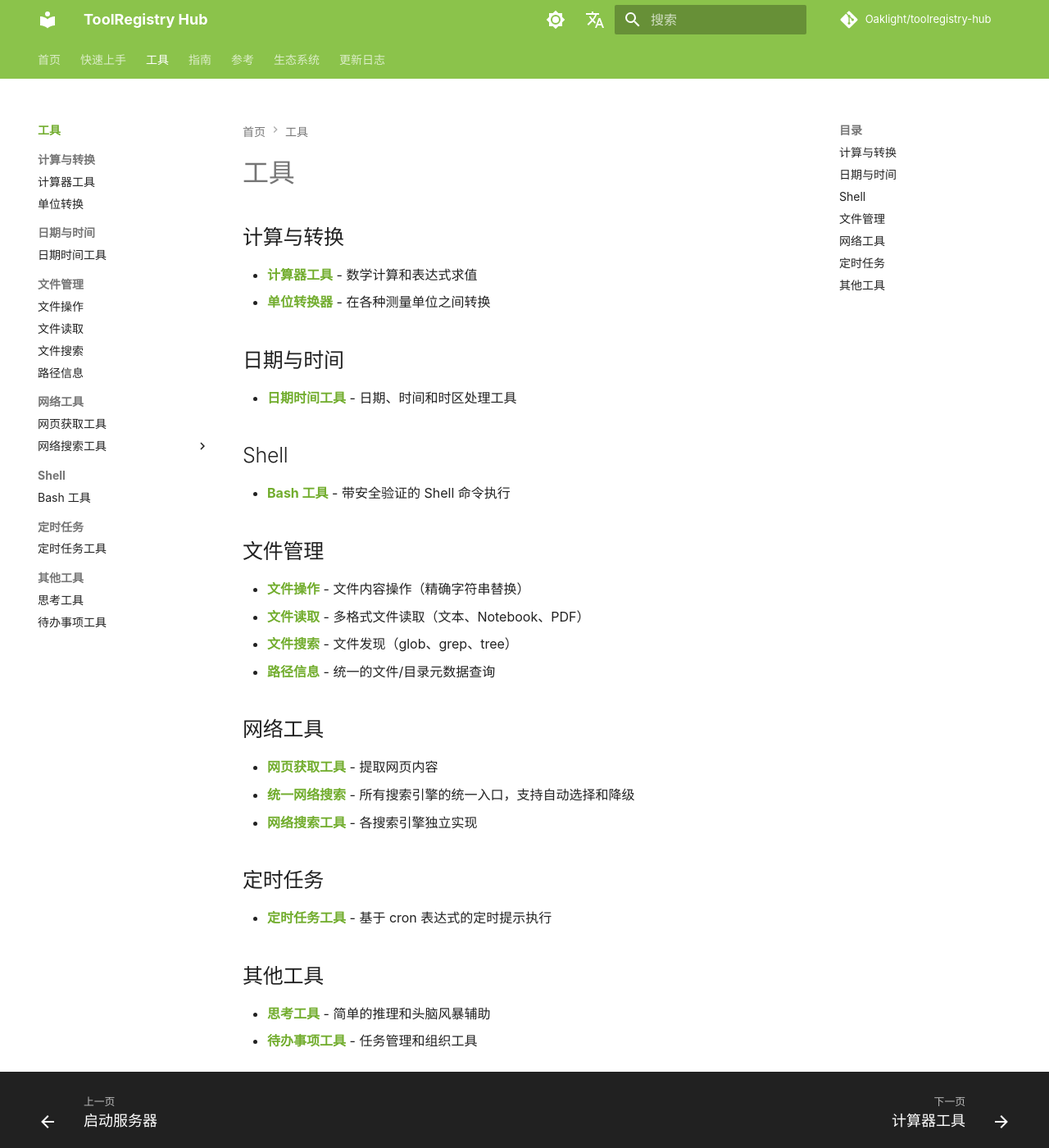
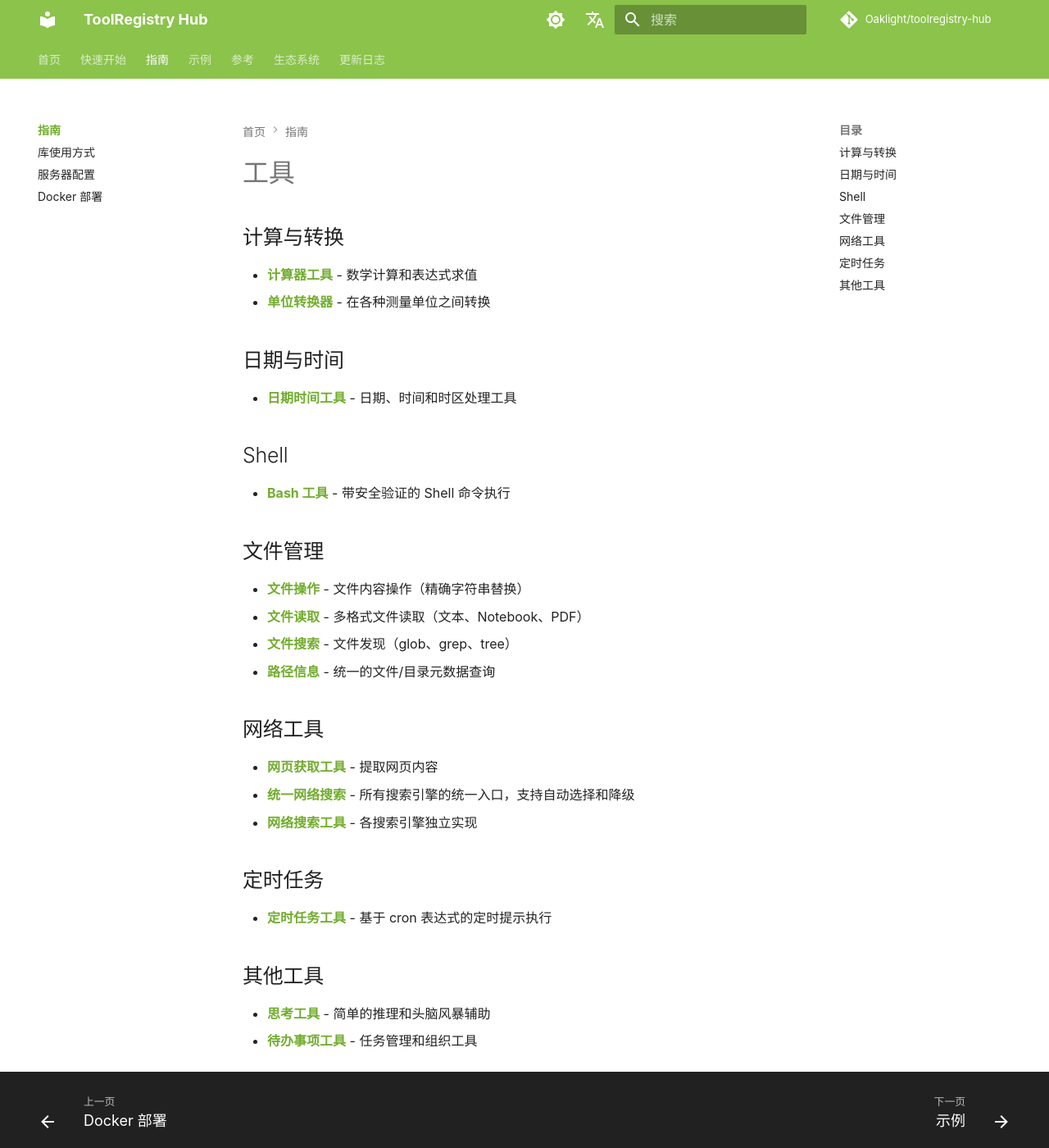
Before and after one commit to Oaklight/toolregistry-hub, an MkDocs documentation site: the page built from docs/tools/index.md, in a window 1280 px wide and 1400 px high. Shown: the whole window at 82% size. Built offline with MkDocs 1.6.1 and Material for MkDocs 9.7.7, drawn with Linux system fonts in a browser that asks for light colours; some web fonts are replaced; comment, search, counter and statistics services are not loaded; part of the change alters nothing that is shown.

Commit message:
docs: align nav with core 7-tab structure, add GH Pages preview

````diff
--- /dev/null
+++ b/docs/examples/index.md
@@ -0,0 +1,200 @@
+---
+title: 示例
+summary: 实用代码示例 — 从基础用法到服务器部署与自定义工具
+description: 通过可运行的代码片段快速了解 ToolRegistry Hub 的各种用法。
+keywords: examples, 示例, 代码, python, server, docker, custom tool
+author: Oaklight
+---
+
+# 示例
+
+本页汇集常见使用场景的完整代码示例。每段代码均可直接复制运行。
+
+---
+
+## 基础库用法
+
+### 计算器
+
+```python
+from toolregistry_hub import Calculator
+
+Calculator.evaluate("sqrt(144) + 2**3")          # 20.0
+Calculator.evaluate("log(100, 10) + sin(pi/2)")  # 3.0
+Calculator.list_allowed_fns()                     # 查看所有可用函数
+Calculator.help("log")                            # 单个函数帮助
+```
+
+### 日期时间
+
+```python
+from toolregistry_hub import DateTime
+
+DateTime.now()                                                   # UTC 当前时间
+DateTime.now("Asia/Shanghai")                                    # 上海当前时间
+DateTime.convert_timezone("14:30", "America/Chicago", "Asia/Tokyo")  # 时区转换
+```
+
+### 文件操作
+
+```python
+from toolregistry_hub import FileOps, FileReader, FileSearch, PathInfo
+
+# 搜索
+FileSearch.grep(r"TODO", path="src/")
+FileSearch.tree("src/", max_depth=2)
+py_files = FileSearch.glob("**/*.py", path="src/")
+
+# 读取
+content = FileReader.read("config.py", limit=20)
+
+# 编辑（安全字符串替换）
+diff = FileOps.edit("config.py",
+                    old_string="DEBUG = True",
+                    new_string="DEBUG = False")
+print(diff)
+
+# 元信息
+info = PathInfo.info("/path/to/file")
+```
+
+---
+
+## 网络搜索（多引擎）
+
+```python
+from toolregistry_hub import Fetch
+from toolregistry_hub.websearch import WebSearch
+
+# 抓取网页内容
+Fetch().fetch_content("https://example.com")
+
+# 统一搜索接口 — 自动选择可用引擎
+ws = WebSearch()
+results = ws.search("Python 3.12 新特性", max_results=3)
+for r in results:
+    print(f"{r.title}: {r.url}")
+```
+
+!!! tip "指定搜索引擎"
+    ```python
+    from toolregistry_hub.websearch import BraveSearch, TavilySearch
+
+    brave = BraveSearch()          # 需设置 BRAVE_API_KEY
+    tavily = TavilySearch()        # 需设置 TAVILY_API_KEY
+
+    results = brave.search("MCP protocol", max_results=5)
+    ```
+
+    各引擎所需环境变量详见 [环境变量参考](../reference/environment.md)。
+
+---
+
+## 服务器部署
+
+### OpenAPI 模式
+
+```bash
+pip install toolregistry-hub[server]
+
+# 启动 — 默认加载所有工具
+toolregistry-hub openapi --port 8000
+# → Swagger UI: http://localhost:8000/docs
+```
+
+```python
+# 客户端调用
+import requests
+
+resp = requests.post("http://localhost:8000/call/Calculator/evaluate",
+                     json={"expression": "2**10"})
+print(resp.json())  # {"result": 1024}
+```
+
+### MCP 模式
+
+```bash
+# stdio 传输（供 AI Agent 使用）
+toolregistry-hub mcp
+
+# SSE 传输
+toolregistry-hub mcp --transport sse --port 8080
+```
+
+---
+
+## Docker 快速启动
+
+```bash
+docker run -d \
+  -p 8000:8000 \
+  -e API_BEARER_TOKEN=my-secret \
+  oaklight/toolregistry-hub:latest \
+  openapi --host 0.0.0.0
+```
+
+```bash
+# 验证
+curl -H "Authorization: Bearer my-secret" \
+     http://localhost:8000/call/Calculator/evaluate \
+     -d '{"expression": "1+1"}'
+```
+
+---
+
+## 自定义工具注册
+
+通过 `tools.jsonc` 注册你自己的工具类：
+
+```jsonc
+// tools.jsonc
+{
+  "tools": [
+    {
+      "module": "my_tools.weather",
+      "class": "WeatherTool"
+    }
+  ]
+}
+```
+
+```python
+# my_tools/weather.py
+class WeatherTool:
+    @staticmethod
+    def get_weather(city: str) -> str:
+        """获取城市天气"""
+        return f"{city}: 晴, 25°C"
+```
+
+```bash
+toolregistry-hub openapi --tools-config tools.jsonc --port 8000
+# WeatherTool 现在可通过 API 访问
+```
+
+---
+
+## 在 AI Agent 中使用
+
+结合 [ToolRegistry](https://toolregistry.readthedocs.io/) 核心库，将 Hub 工具注册到任意 LLM Agent：
+
+```python
+from toolregistry import ToolRegistry
+from toolregistry_hub import Calculator, DateTime
+
+registry = ToolRegistry()
+registry.register_from_class(Calculator)
+registry.register_from_class(DateTime)
+
+# 导出为 OpenAI function-calling 格式
+tools_schema = registry.get_tools_json()
+```
+
+---
+
+## 更多资源
+
+- [快速开始](../get-started/quickstart.md) — 60 秒上手
+- [库使用方式](../guides/library.md) — 完整库模式指南
+- [服务器配置](../guides/server.md) — 认证、配置文件、自定义工具
+- [Docker 部署](../guides/docker.md) — 生产环境部署
--- a/mkdocs.yml
+++ b/mkdocs.yml
@@ -1,7 +1,7 @@
 site_name: ToolRegistry Hub
 site_description: 面向 LLM Agent 的即用工具集合 — 网络搜索、文件操作、代码执行等
 site_author: Peng Ding
-site_url: https://toolregistry-hub.readthedocs.io/zh-cn/latest
+site_url: https://oaklight.github.io/toolregistry-hub/
 repo_name: Oaklight/toolregistry-hub
 repo_url: https://github.com/Oaklight/toolregistry-hub
 copyright: Copyright &copy; 2025 Peng Ding
@@ -74,12 +74,22 @@ plugins:
       sections:
         首页:
           - index.md
-        快速上手:
+        快速开始:
           - get-started/installation.md
           - get-started/quickstart.md
           - get-started/server.md
-        工具:
+        指南:
+          - guides/library.md
+          - guides/server.md
+          - guides/docker.md
           - tools/index.md
+        示例:
+          - examples/index.md
+        参考:
+          - reference/cli.md
+          - reference/endpoints.md
+          - reference/environment.md
+          - reference/helper_functions.md
           - tools/calculator.md
           - tools/unit_converter.md
           - tools/datetime.md
@@ -96,21 +106,15 @@ plugins:
           - tools/websearch/serper.md
           - tools/websearch/tavily.md
           - tools/websearch/searxng.md
+          - tools/websearch/reddit.md
+          - tools/websearch/github.md
           - tools/bash_tool.md
           - tools/cron_tool.md
           - tools/think_tool.md
           - tools/todo_list.md
-        指南:
-          - guides/library.md
-          - guides/server.md
-          - guides/docker.md
-        参考:
-          - reference/cli.md
-          - reference/endpoints.md
-          - reference/environment.md
-          - reference/helper_functions.md
           - tools/websearch/base_search.md
           - tools/websearch/search_result.md
+          - tools/websearch/bing.md
         生态系统:
           - ecosystem.md
           - https://toolregistry.readthedocs.io/
@@ -167,53 +171,55 @@ extra_javascript:
 
 nav:
   - 首页: index.md
-  - 快速上手:
+  - 快速开始:
       - 安装: get-started/installation.md
-      - 快速上手: get-started/quickstart.md
+      - 快速开始: get-started/quickstart.md
       - 启动服务器: get-started/server.md
-  - 工具:
-      - tools/index.md
-      - 计算与转换:
-          - 计算器工具: tools/calculator.md
-          - 单位转换: tools/unit_converter.md
-      - 日期与时间:
-          - 日期时间工具: tools/datetime.md
-      - 文件管理:
-          - 文件操作: tools/file_ops.md
-          - 文件读取: tools/file_reader.md
-          - 文件搜索: tools/file_search.md
-          - 路径信息: tools/path_info.md
-      - 网络工具:
-          - 网页获取工具: tools/websearch/web_fetch_tool.md
-          - 网络搜索工具:
-              - tools/websearch/index.md
-              - 统一网络搜索: tools/websearch/websearch_unified.md
-              - Brave 搜索: tools/websearch/brave.md
-              - BrightData 搜索: tools/websearch/brightdata.md
-              - Scrapeless 搜索: tools/websearch/scrapeless.md
-              - Serper 搜索: tools/websearch/serper.md
-              - Tavily 搜索: tools/websearch/tavily.md
-              - SearXNG 搜索: tools/websearch/searxng.md
-              - Reddit 搜索: tools/websearch/reddit.md
-              - GitHub 搜索: tools/websearch/github.md
-      - Shell:
-          - Bash 工具: tools/bash_tool.md
-      - 定时任务:
-          - 定时任务工具: tools/cron_tool.md
-      - 其他工具:
-          - 思考工具: tools/think_tool.md
-          - 待办事项工具: tools/todo_list.md
   - 指南:
       - 库使用方式: guides/library.md
       - 服务器配置: guides/server.md
       - Docker 部署: guides/docker.md
+      - 工具概览: tools/index.md
+  - 示例:
+      - examples/index.md
   - 参考:
       - CLI: reference/cli.md
       - API 端点: reference/endpoints.md
       - 环境变量: reference/environment.md
       - 辅助函数: reference/helper_functions.md
-      - 网络搜索基类: tools/websearch/base_search.md
-      - 搜索结果类型: tools/websearch/search_result.md
+      - 工具 API:
+          - 计算与转换:
+              - 计算器工具: tools/calculator.md
+              - 单位转换: tools/unit_converter.md
+          - 日期与时间:
+              - 日期时间工具: tools/datetime.md
+          - 文件管理:
+              - 文件操作: tools/file_ops.md
+              - 文件读取: tools/file_reader.md
+              - 文件搜索: tools/file_search.md
+              - 路径信息: tools/path_info.md
+          - 网络工具:
+              - 网页获取工具: tools/websearch/web_fetch_tool.md
+              - 网络搜索工具:
+                  - tools/websearch/index.md
+                  - 统一网络搜索: tools/websearch/websearch_unified.md
+                  - Brave 搜索: tools/websearch/brave.md
+                  - BrightData 搜索: tools/websearch/brightdata.md
+                  - Scrapeless 搜索: tools/websearch/scrapeless.md
+                  - Serper 搜索: tools/websearch/serper.md
+                  - Tavily 搜索: tools/websearch/tavily.md
+                  - SearXNG 搜索: tools/websearch/searxng.md
+                  - Reddit 搜索: tools/websearch/reddit.md
+                  - GitHub 搜索: tools/websearch/github.md
+          - Shell:
+              - Bash 工具: tools/bash_tool.md
+          - 定时任务:
+              - 定时任务工具: tools/cron_tool.md
+          - 其他工具:
+              - 思考工具: tools/think_tool.md
+              - 待办事项工具: tools/todo_list.md
+          - 网络搜索基类: tools/websearch/base_search.md
+          - 搜索结果类型: tools/websearch/search_result.md
       - 已弃用:
           - Bing 搜索: tools/websearch/bing.md
   - 生态系统:
````
Also changed, not shown: 1 other file.
